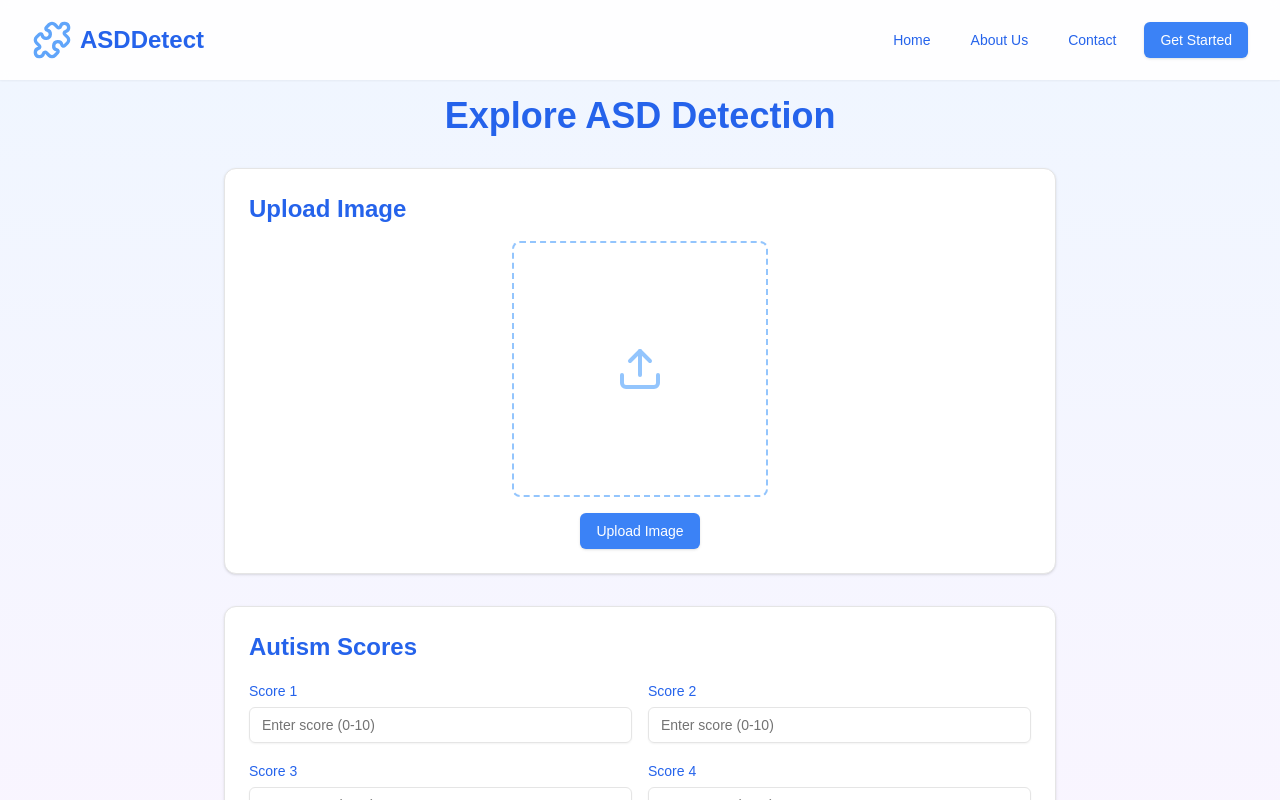
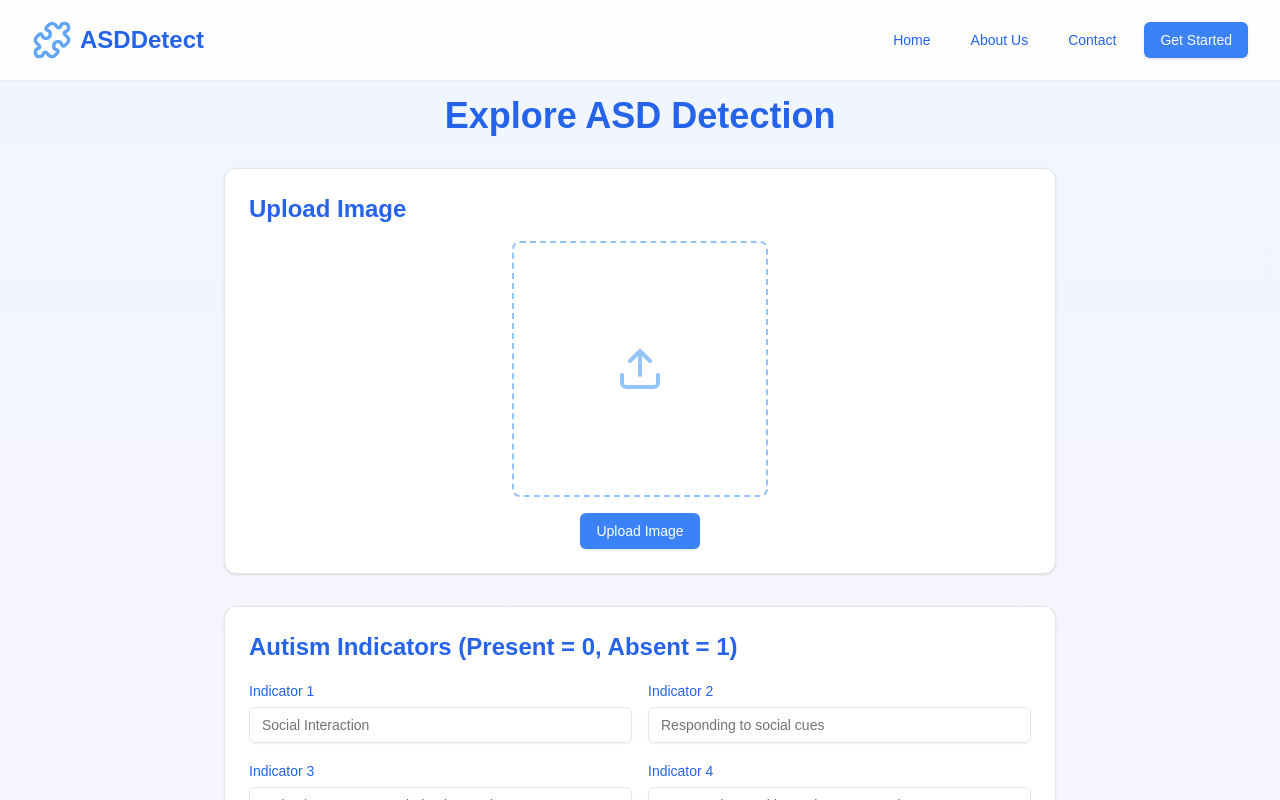
Before and after one commit to reddyjv/majorproject, a Next.js app in the folder frontend/: page /explore in a window 1280 px wide. Shown: the top 800 px of the page. Built offline with nearby package versions, Linux system fonts and the light colour scheme.

Commit message:
placeholder added

```diff
--- a/frontend/components/explore/explore.tsx
+++ b/frontend/components/explore/explore.tsx
@@ -83,6 +83,19 @@ export default function ExplorePage() {
     }
   }
 
+  const scoreDetails = [
+    { id: "A1", placeholder: "Social Interaction" },
+    { id: "A2", placeholder: "Responding to social cues" },
+    { id: "A3", placeholder: "Maintains eye contact during interaction" },
+    { id: "A4", placeholder: "Engages in repetitive actions or speech" },
+    { id: "A5", placeholder: "Overreaction to sensory inputs (sound, light)" },
+    { id: "A6", placeholder: "Understanding others' emotions" },
+    { id: "A7", placeholder: "Resistance to change in routines or environment" },
+    { id: "A8", placeholder: "Ability to focus on tasks or activities" },
+    { id: "A9", placeholder: "Ability to form relationships with peers" },
+    { id: "A10", placeholder: "Uses gestures or expressions to communicate" },
+  ];
+
   return (
     <div className="min-h-screen bg-gradient-to-b from-blue-50 via-purple-50 to-pink-50">
       <Navbar />
@@ -119,19 +132,19 @@ export default function ExplorePage() {
 
         <Card className="mb-8">
           <CardContent className="p-6">
-            <h2 className="text-2xl font-semibold text-blue-600 mb-4">Autism Scores</h2>
+            <h2 className="text-2xl font-semibold text-blue-600 mb-4">Autism Indicators (Present = 0, Absent = 1)</h2>
             <div className="grid grid-cols-1 md:grid-cols-2 gap-4">
-              {Array.from({ length: 10 }, (_, i) => i + 1).map((idx) => (
-                <div key={idx}>
-                  <Label htmlFor={`A${idx}`} className="text-blue-600">Score {idx}</Label>
+              {scoreDetails.map(({ id, placeholder }) => (
+                <div key={id}>
+                <Label htmlFor={id} className="text-blue-600">{id.replace("A", "Indicator  ")}</Label>
                   <Input
-                    id={`A${idx}`}
+                    id={id}
                     type="number"
-                    placeholder="Enter score (0-10)"
-                    value={formData[`A${idx}` as keyof typeof formData]}
+                    placeholder={placeholder}
+                    value={formData[id as keyof typeof formData]}
                     onChange={handleInputChange}
                     className="mt-1"
-                  />
+                    />
                 </div>
               ))}
             </div>
```
